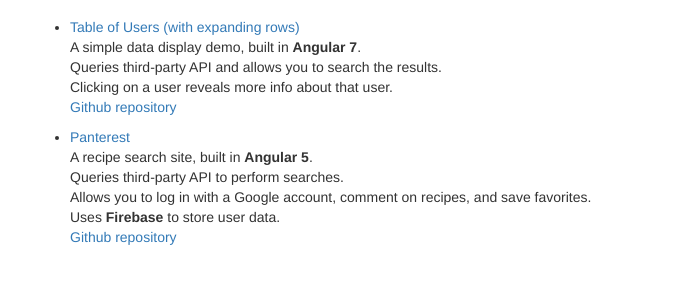
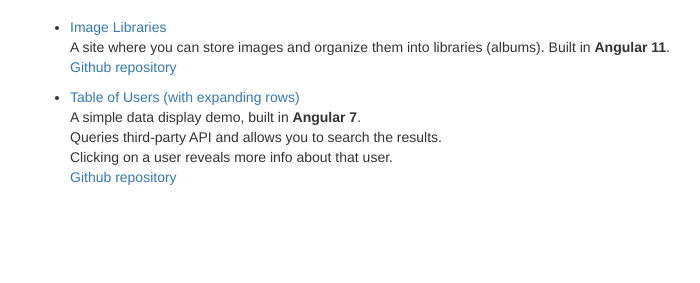
Before and after one commit to writetome51/demo-site, a plain HTML site: page index.html in a window 1280 px wide. Shown: the part 63-346 px from the top of the page, without its empty margins (40-740 px from the left). Drawn offline with nearby package versions, Linux system fonts and the light colour scheme.

Commit message:
Added image-libraries app to site

```diff
--- a/index.html
+++ b/index.html
@@ -8,12 +8,26 @@
 	>
 	<link rel="stylesheet" href="styles.css">
 </head>
+
 <body>
+
 <div class="container">
-
 	<h1>Steve Thompson Web App Demos</h1>
 
 	<ul>
+
+		<li>
+			<p>
+				<a href="https://writetome51.github.io/image-libraries/">Image Libraries</a>
+			</p>
+			<p>A site where you can store images and organize them into libraries (albums).
+				Built in <b>Angular 11</b>.
+			</p>
+			<p>
+				<a href="https://github.com/writetome51/image-libraries">Github repository</a>
+			</p>
+		</li>
+
 		<li>
 			<p>
 				<a href="https://writetome51.github.io/table-of-users/">
@@ -32,24 +46,6 @@
 
 		</li>
 
-		<li>
-			<p>
-				<a href="https://writetome51.github.io/panterest/">
-					Panterest
-				</a>
-			</p>
-			<p>A recipe search site, built in <b>Angular 5</b>.</p>
-			<p>Queries third-party API to perform searches.</p>
-			<p>Allows you to log in with a Google account, comment on recipes, and save favorites.</p>
-			<p>Uses <b>Firebase</b> to store user data.</p>
-			<p>
-				<a href="https://github.com/writetome51/panterest">
-					Github repository
-				</a>
-			</p>
-
-		</li>
-
 	</ul>
 
 </div>
```
